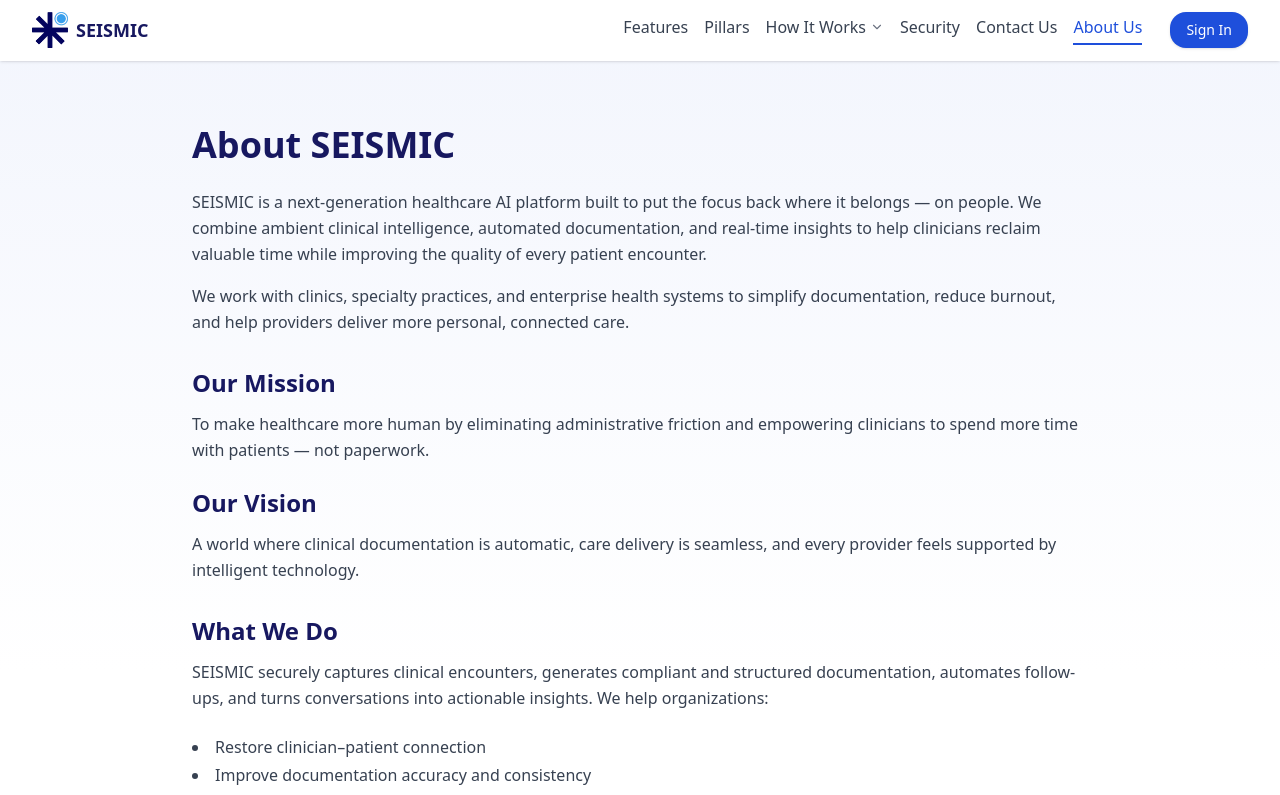
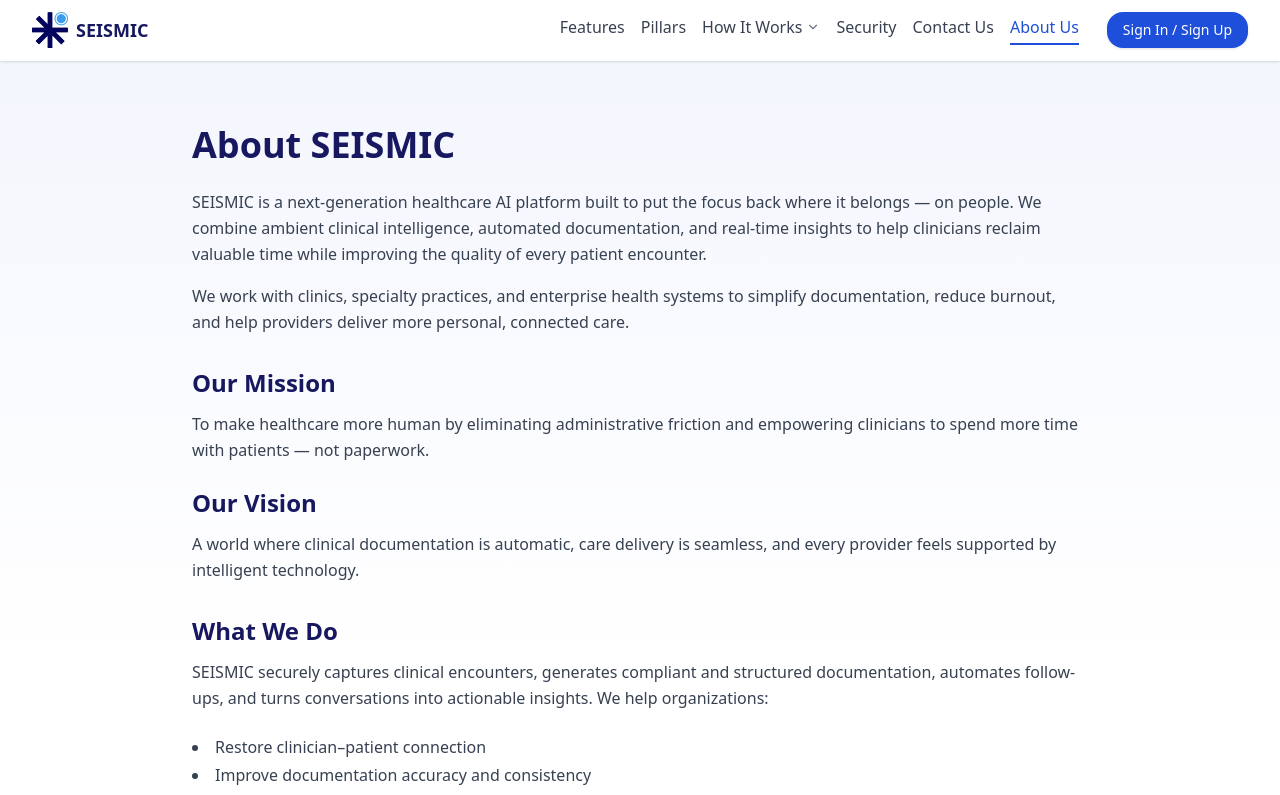
Before and after one commit to LeapGenSolutions/seismicconnect, a React (Vite) app: page /about in a window 1280 px wide. Shown: the top 795 px of the page. Built offline with nearby package versions, Linux system fonts and the light colour scheme.

Commit message:
Applied all fixes all three redirect to ciam signin

```diff
--- a/src/components/Navbar.jsx
+++ b/src/components/Navbar.jsx
@@ -2,6 +2,7 @@
 import Section from "./Section";
 import { Link, useLocation } from "react-router-dom";
 import logo from "../assets/seismic-logo.png";
+import { CIAM_LOGIN_URL } from "../config";
 
 export default function Navbar() {
   const [open, setOpen] = useState(false);
@@ -296,15 +297,12 @@
 
           {/* Login + Try SEISMIC as boxed buttons */}
           <div className="flex items-center gap-2 ml-3">
-            {/* Login – outlined pill */}
-            {/* Login – outlined pill */}
+            {/* Sign In / Sign Up – outlined pill */}
             <a
-              href="https://leapgenaiexternal.ciamlogin.com/526922da-32fc-472e-a268-3875f1d50517/oauth2/v2.0/authorize?client_id=e8f47d33-02b8-4467-b0d8-8f705b07a463&response_type=id_token&redirect_uri=https%3A%2F%2Fregistration.seismicconnect.com%2Fstandalone%2Fregistration&scope=openid+profile+email&nonce=izj26i&prompt=login"
-              className={
-                "inline-flex items-center gap-2 rounded-2xl bg-primary-600 hover:bg-primary-600/90 text-white px-4 py-2 text-sm shadow"
-              }
+              href={CIAM_LOGIN_URL}
+              className="inline-flex items-center gap-2 rounded-2xl bg-primary-600 hover:bg-primary-600/90 text-white px-4 py-2 text-sm shadow"
             >
-              Sign In
+              Sign In / Sign Up
             </a>
 
             {/* Try SEISMIC – primary pill */}
@@ -386,14 +384,13 @@
               About Us
             </Link>
 
-            {/* Login – boxed */}
-            {/* Login – boxed */}
+            {/* Sign In / Sign Up – boxed */}
             <a
-              href="https://leapgenaiexternal.ciamlogin.com/526922da-32fc-472e-a268-3875f1d50517/oauth2/v2.0/authorize?client_id=e8f47d33-02b8-4467-b0d8-8f705b07a463&response_type=id_token&redirect_uri=https%3A%2F%2Fregistration.seismicconnect.com%2Fstandalone%2Fregistration&scope=openid+profile+email&nonce=izj26i&prompt=login"
+              href={CIAM_LOGIN_URL}
               onClick={() => setOpen(false)}
               className="inline-flex items-center justify-center gap-2 rounded-2xl bg-primary-600 hover:bg-primary-600/90 text-white px-4 py-2 shadow"
             >
-              Sign In
+              Sign In / Sign Up
             </a>
 
             {/* Try SEISMIC – primary boxed */}
--- /dev/null
+++ b/src/config.js
@@ -0,0 +1,13 @@
+/**
+ * Centralised URL constants for the Seismic Connect marketing site.
+ * Update here once — changes propagate to Navbar, Hero, and Contact automatically.
+ */
+
+export const CIAM_LOGIN_URL =
+  "https://leapgenaiexternal.ciamlogin.com/526922da-32fc-472e-a268-3875f1d50517/oauth2/v2.0/authorize" +
+  "?client_id=e8f47d33-02b8-4467-b0d8-8f705b07a463" +
+  "&response_type=id_token" +
+  "&redirect_uri=https%3A%2F%2Fregistration.seismicconnect.com%2Fstandalone%2Fregistration" +
+  "&scope=openid+profile+email" +
+  "&nonce=izj26i" +
+  "&prompt=login";
--- a/src/sections/Contact.jsx
+++ b/src/sections/Contact.jsx
@@ -1,6 +1,7 @@
 import Section from "../components/Section";
 import { Send } from "lucide-react";
-import { useNavigate } from "react-router-dom";
+import { useNavigate, Link } from "react-router-dom";
+import { CIAM_LOGIN_URL } from "../config";
 
 export default function Contact() {
   const navigate = useNavigate();
@@ -27,12 +28,6 @@
     else alert("Sorry, something went wrong. Please try again.");
   }
 
-  // For future use – when standalone page exists, you can enable navigation here.
-  function handleSignupClick() {
-    // Example for later:
-    // navigate("/standalone-seismic");
-  }
-
   return (
     <Section id="contact" className="py-10 sm:py-12 lg:py-14">
       {/* Header for the whole section */}
@@ -40,7 +35,7 @@
         <h2 className="text-3xl font-bold text-secondary-500">Contact Us</h2>
         <p className="mt-3 text-gray-600">
           Have questions about SEISMIC or want to explore what&apos;s coming
-          next? Reach out to us, or sign up to be among the first to try
+          next? Reach out to us, or register to be among the first to try
           Standalone SEISMIC.
         </p>
       </div>
@@ -128,33 +123,23 @@
           <div className="hidden lg:block w-px bg-primary-200" />
         </div>
 
-        {/* Right: Sign Up section */}
+        {/* Right: Register section */}
         <div className="flex-1 lg:pl-2">
           <h3 className="text-xl font-semibold text-secondary-500">
-            Sign up for Standalone SEISMIC
+            Register for Standalone SEISMIC
           </h3>
           <p className="mt-3 text-sm text-gray-700 leading-relaxed">
-            Interested in trying SEISMIC as a standalone solution, without EHR
-            integrations? We&apos;re preparing a dedicated trial experience for
-            early adopters. In the near future, this section will let you sign
-            up and access the Standalone SEISMIC page.
+            Interested in trying SEISMIC as a standalone solution — without EHR
+            integrations? Our environment is live and ready. Create your account
+            now and start using SEISMIC today.
           </p>
 
-          {/*<button
-            type="button"
-            onClick={handleSignupClick}
+          <a
+            href={CIAM_LOGIN_URL}
             className="mt-5 inline-flex items-center justify-center rounded-2xl border border-primary-600 px-5 py-2.5 text-sm font-semibold text-primary-600 hover:bg-primary-600 hover:text-white transition"
           >
-            Sign up for Standalone SEISMIC
-          </button>
-
-          <p className="mt-2 text-xs text-gray-500">
-            This button is a placeholder for now. Once the Standalone SEISMIC
-            page is live, it will take you directly to the sign-up flow.
-          </p>*/}
-          <p className="mt-2 text-xs text-gray-500">
-            Standalone sign-up is coming soon. In the meantime, please submit a request via the Contact section, and we’ll reach out with free trial details.
-          </p>
+            Register for Standalone SEISMIC
+          </a>
         </div>
       </div>
     </Section>
--- a/src/sections/Hero.jsx
+++ b/src/sections/Hero.jsx
@@ -3,7 +3,9 @@
 import HeroMedia from "../components/HeroMedia";
 import { HeartPulse, BadgeCheck, ShieldCheck } from "lucide-react";
 import { motion } from "framer-motion";
+import { Link } from "react-router-dom";
 import logo from "../assets/seismic-logo.png";
+import { CIAM_LOGIN_URL } from "../config";
 import amaLogo from "../assets/trust/ama.png";
 import athenaLogo from "../assets/trust/athenamp.webp";
 import hipaaLogo from "../assets/trust/hipaa.webp";
@@ -341,14 +343,8 @@
               animate={{ opacity: 1, y: 0 }}
               transition={{ duration: 0.6, delay: 0.7 }}
             >
-              {/* <a
-                href="/demo"
-                className="rounded-2xl bg-primary-600 hover:bg-primary-600/90 text-white px-6 py-3 shadow"
-              >
-                Try SEISMIC
-              </a> */}
               <a
-                href="#contact"
+                href={CIAM_LOGIN_URL}
                 className="rounded-2xl bg-primary-600 hover:bg-primary-600/90 text-white px-6 py-3 shadow"
               >
                 Try SEISMIC
```
